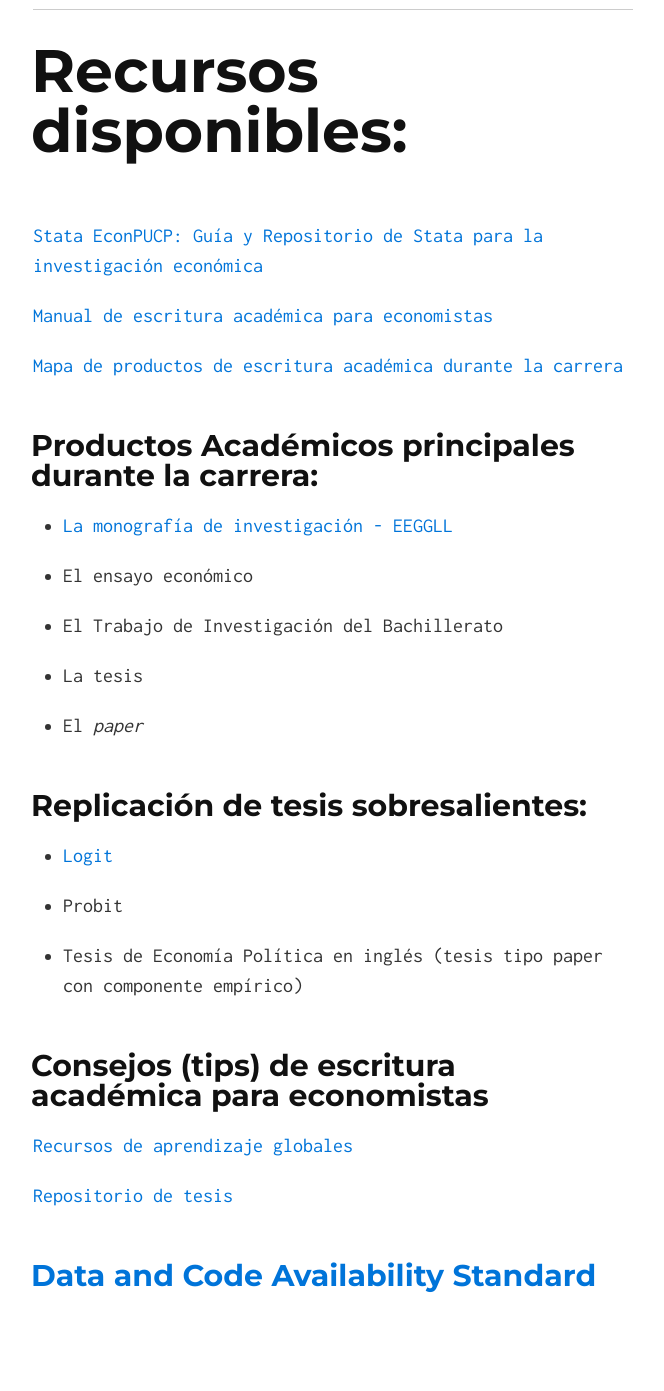
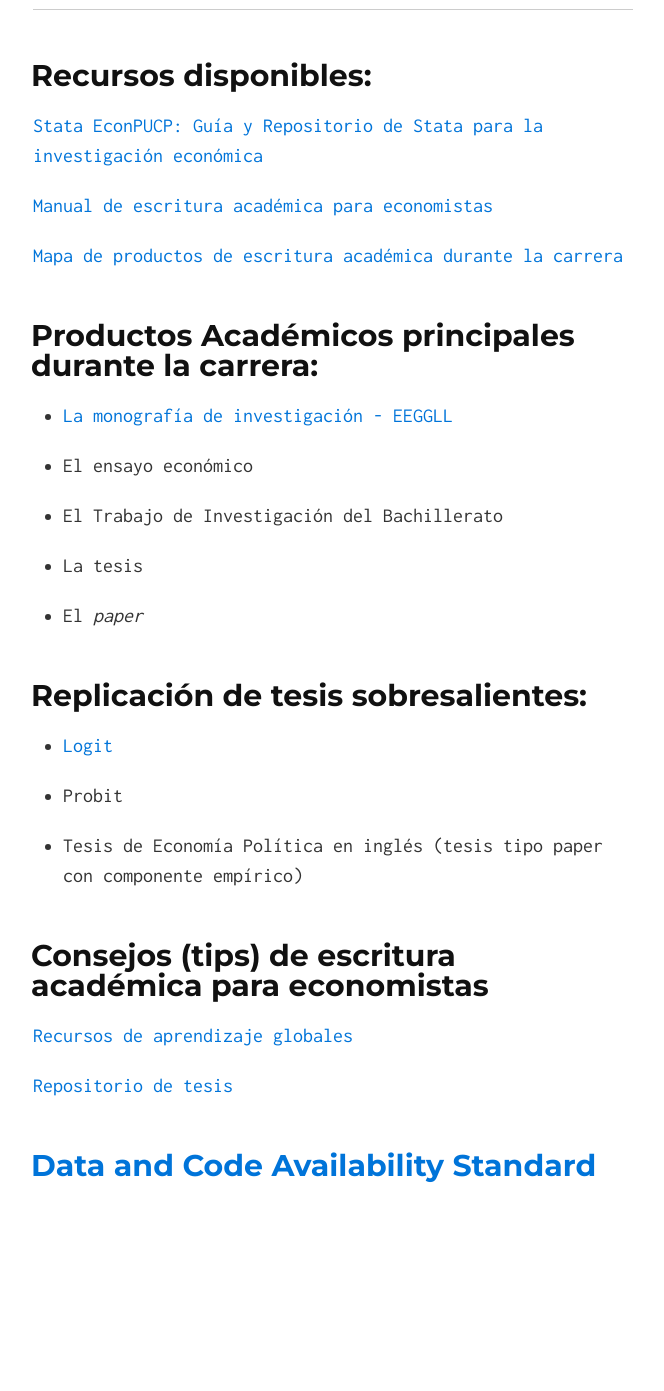
Before and after one commit to EconPUCP/EconPUCP.github.io, a Jekyll site: the page built from docs/index.md, in a window 1280 px wide. Shown: the part 760-2151 px from the top of the page, without its empty margins (307-971 px from the left). Built offline with Jekyll 4.4.1, drawn with Linux system fonts in a browser that asks for light colours; our own code applies the rules of GitHub Pages for plain Markdown files; after the commit the page ends 2041 px from its top, so only the background shows below that.

```diff
--- a/docs/index.md
+++ b/docs/index.md
@@ -15,7 +15,7 @@ Esta página funciona como un _hub_ o centralizador de recursos internos y exter
 
 -----
 
-# Recursos disponibles:
+## Recursos disponibles:
 
 [Stata EconPUCP: Guía y Repositorio de Stata para la investigación económica](https://econpucp.github.io/Stata/ "Stata EconPUCP: Guía y Repositorio de Stata para la investigación económica")
 
```
